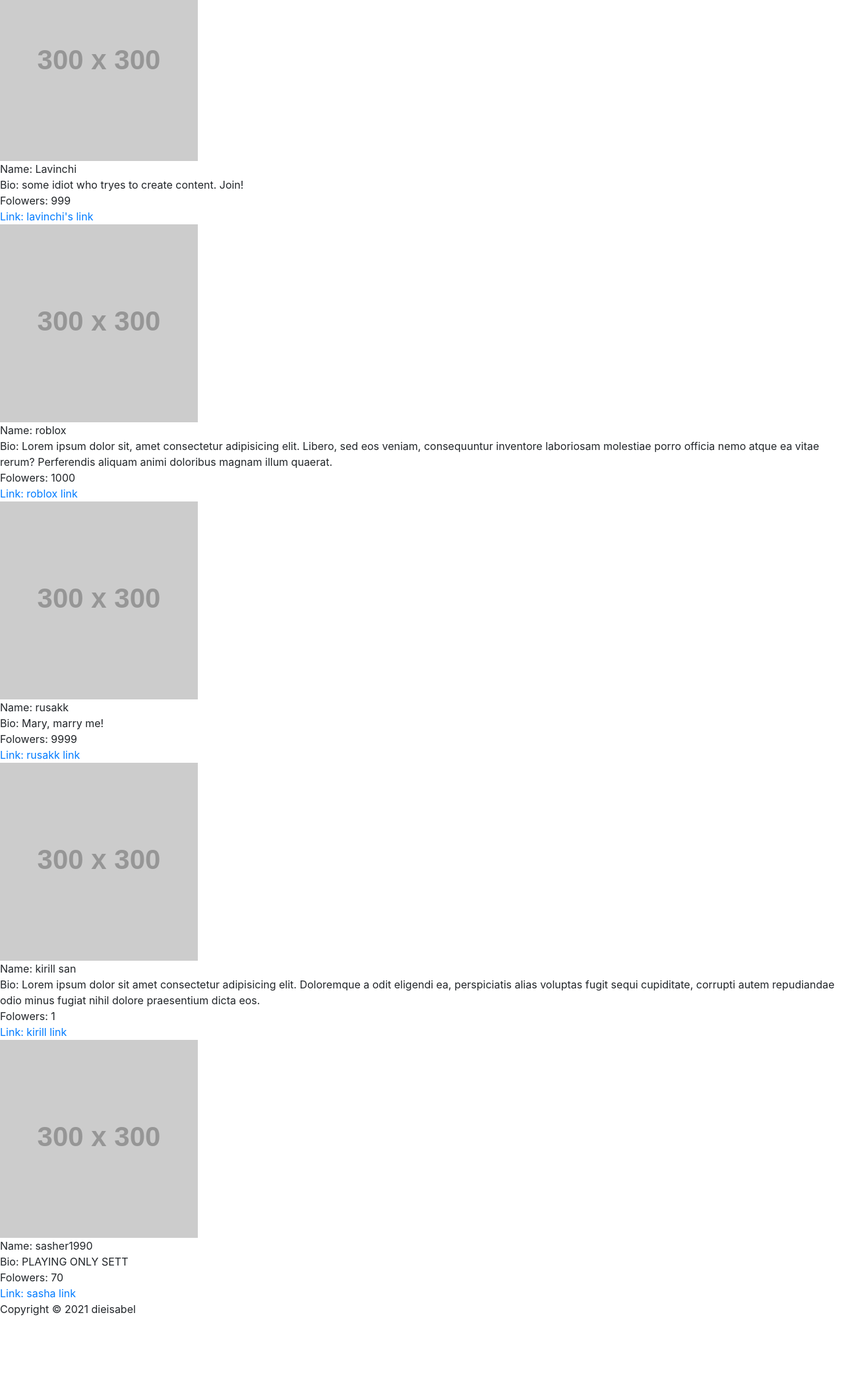
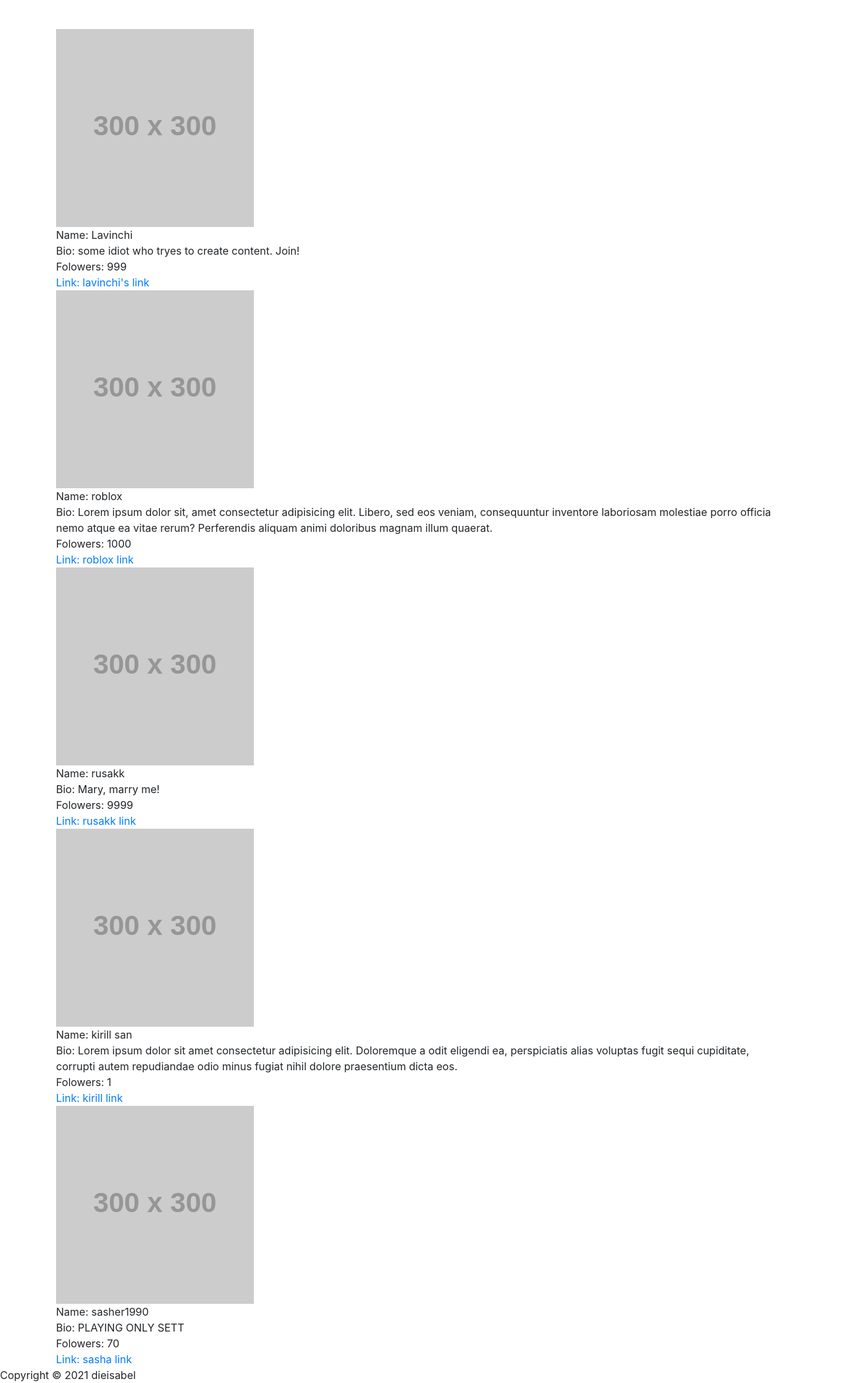
Before and after one commit to dieisabel/proggy, a Django app: page /bloggers in a window 1280 px wide. Shown: the part 56-2152 px from the top of the page at 66% size. Before the commit the page ends 2050 px from the top, so only its background shows below. Run offline with Django 3.2, Linux system fonts and the light colour scheme; grey boxes labelled with a size stand in for pictures from a placeholder-image service; some libraries are stand-ins or nearby versions.

Commit message:
Подкорректировал index
А именно создал блок для контента main, в котором и будет джанговский
блок content

```diff
--- a/backend/blog/templates/blog/index.html
+++ b/backend/blog/templates/blog/index.html
@@ -16,8 +16,10 @@
         {% endfor %}
     {% endif %}
 
-    {% block content %}
-    {% endblock content %}
+    <main role="main" class="container" style="margin-top: 100px;">
+        {% block content %}
+        {% endblock content %}
+    </main>
 
     {% include 'blog/base/base_footer.html' %}
 
```
